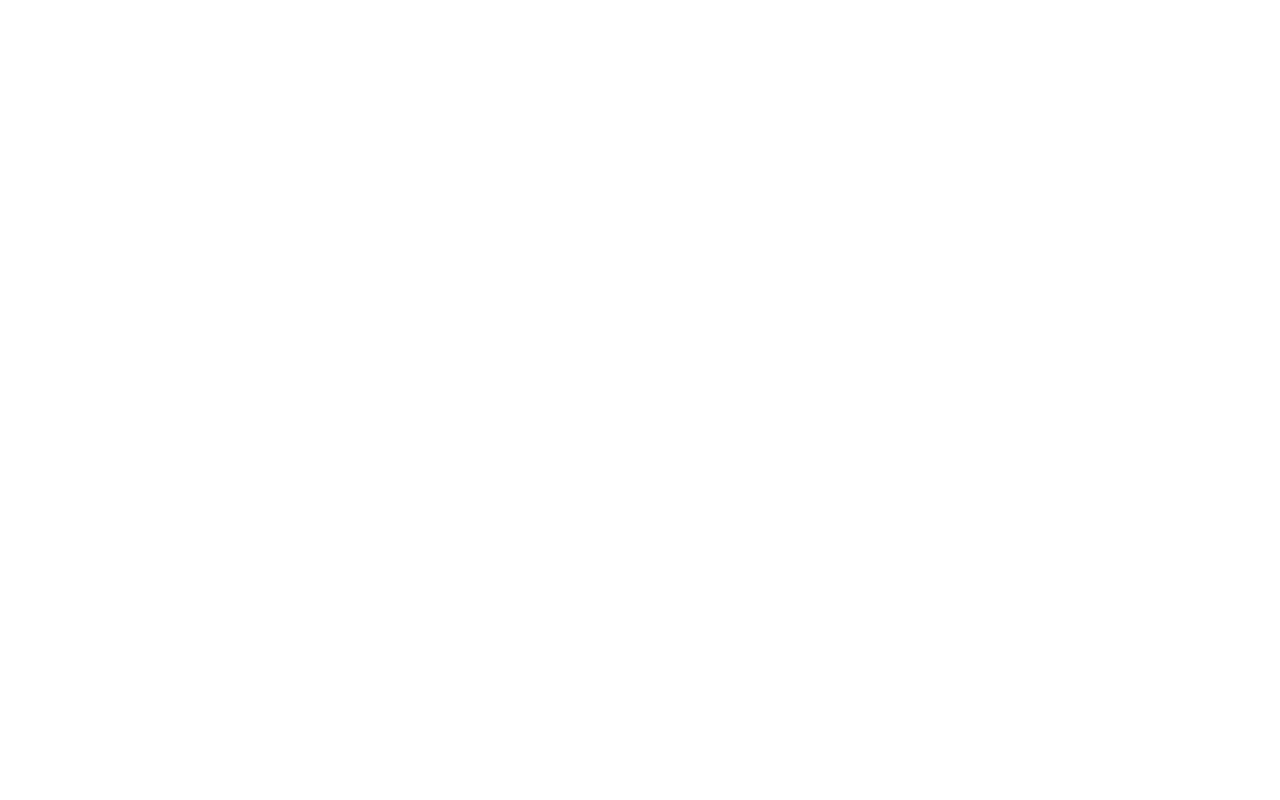
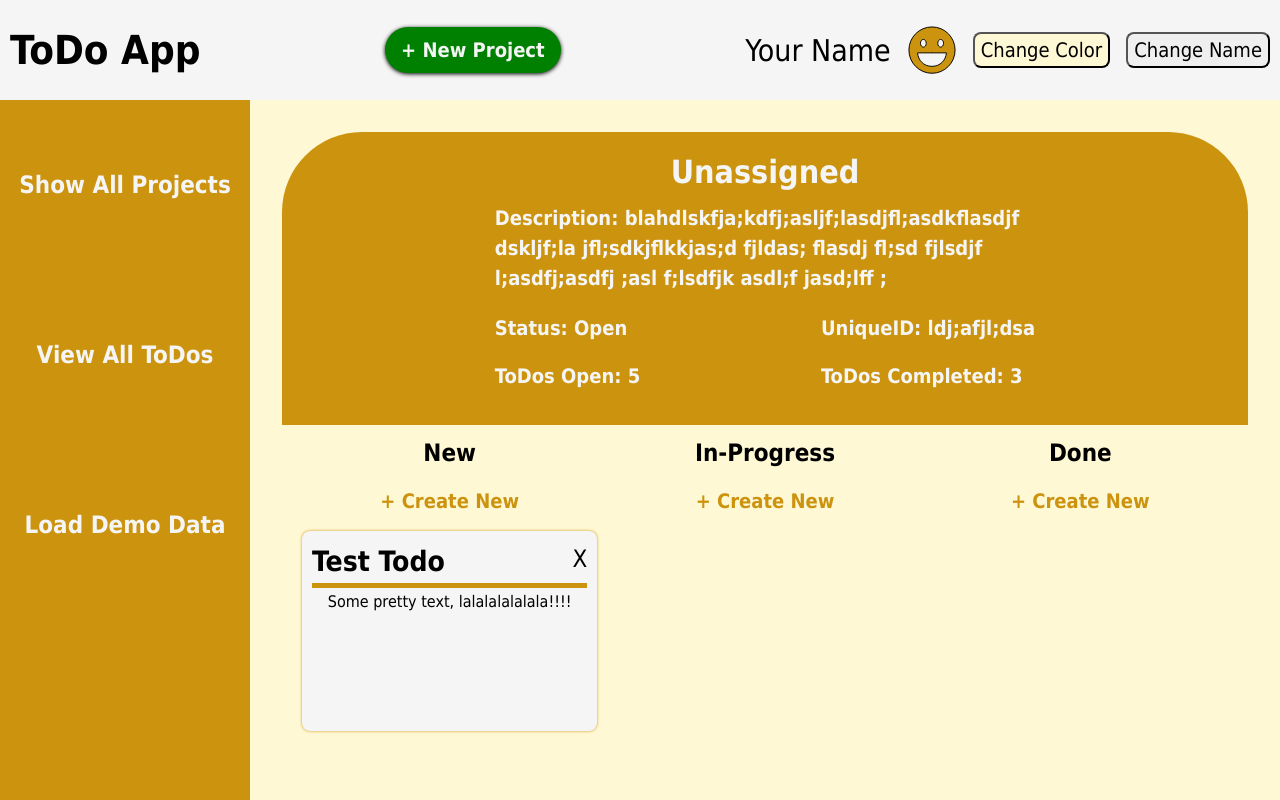
Before and after one commit to baaramuser123/odin-to-do-list, a website built with webpack: page src/template.html in a window 1280 px wide. Built offline with nearby package versions, Linux system fonts and the light colour scheme.

Commit message:
complete initial styling

```diff
--- a/package.json
+++ b/package.json
@@ -4,7 +4,9 @@
   "description": "",
   "main": "index.js",
   "scripts": {
-    "test": "echo \"Error: no test specified\" && exit 1"
+    "test": "echo \"Error: no test specified\" && exit 1",
+    "build": "webpack",
+    "dev": "webpack serve"
   },
   "repository": {
     "type": "git",
--- a/src/style.css
+++ b/src/style.css
@@ -0,0 +1,299 @@
+:root {
+    --chosen-color-main: #cc930f;
+
+    /* --chosen-color-main: rgb(249, 225, 168); */
+    --chosen-color-dull: rgb(255, 248, 213);
+    --nav-color: whitesmoke;
+}
+
+
+
+.main-color{
+    background-color: var(--chosen-color-main);
+}
+
+.dull-color{
+    background-color: var(--chosen-color-dull);
+}
+
+#owner-icon{
+    width: 50px;
+    stroke: black;
+    fill: var(--chosen-color-main);
+    align-self: center;
+}
+
+body {
+    min-height: 100vh;
+    display: flex;
+    justify-content: stretch;
+    font-family:  Tahoma, Geneva, Verdana, sans-serif;
+}
+
+#container {
+    min-width: 100vw;
+    display: grid;
+    grid-template-rows: 100px 1fr;
+    grid-template-columns: 250px 1fr;
+}
+
+header {
+    grid-column:1/3;
+    display: flex;
+    justify-content: space-between;
+    align-items: center;
+    font-size: 1.25em;
+    padding: 10px;
+    background-color: var(--nav-color);
+}
+
+#title {
+    font-size: 2em;
+    font-weight: 900;
+}
+
+#new-project-button {
+    background-color: green;
+    color: var(--nav-color);
+    font-weight: bold;
+    padding: 0.5rem 1rem;
+    border-width: 0px;
+    border-radius: 50rem;
+    box-shadow: 0px 1px 4px black;
+
+}
+
+#new-project-button:hover {
+    background-color: hsl(120, 100%, 20%);
+}
+
+#profile-bundle{
+    display:flex;
+    gap: 1rem;
+    align-items: center;
+}
+
+#profile-bundle>div:first-child {
+    /* color: white; */
+    font-size: 1.5em;
+}
+
+#profile-bundle>button {
+    border-radius: 0.4em;
+}
+
+
+#profile-bundle>button:hover {
+    background-color: white;
+}
+
+#sidebar {
+}
+
+#sidebar>button {
+    width: 100%;
+    height: 70px;
+    margin: 50px 0px;
+    font-size: 1.5em;
+    font-weight: 900;
+    background-color: transparent;
+    border-width: 0px;
+    color: var(--nav-color);
+}
+
+#sidebar>button:hover {
+    background-color: var(--chosen-color-dull);
+    color: var(--chosen-color-main);
+}
+
+#content-wrapper {
+    overflow: hidden;
+}
+
+#content {
+
+    padding: 2em;
+    width:100%;
+    /* background-color: lightpink; */
+}
+
+.grid-general {
+    display:grid;
+    grid-template-columns: repeat(auto-fill, minmax(250px, 1fr));
+    grid-auto-flow: row;
+    gap: 20px;
+
+}
+
+#project-header {
+    color: var(--nav-color);
+    font-weight: 900;
+    background-color: var(--chosen-color-main);
+    padding: 1em 2em;
+    border-radius: 5em 5em 0em 0em;
+    width: 100%;
+    display: grid;
+    grid-template-rows: 1fr 2fr 3rem 3rem;
+    grid-template-columns: 1fr max-content 1fr max-content 1fr;
+}
+
+#desc, #project-header>h1 {
+    grid-column: 1/6;
+
+}
+
+ #project-header>h1 {
+    text-align: center;
+    font-size: 2rem;
+ }
+
+ #project-header>div {
+    font-size: 1.25em;
+ }
+
+ .col1{
+    grid-column: 2;
+ }
+ .col2{
+    grid-column: 4;
+ }
+
+ #project-header>#desc {
+    grid-column: 2/5;
+    margin-bottom: 1em;
+ }
+
+
+ #status-columns {
+    /* display: grid;
+    grid-auto-flow: column;
+    grid-auto-columns: minmax(200px, 350px);
+    overflow: auto;
+    background-color: green;
+    min-height: 400px;
+    text-align: center;
+    padding: 10px 20px;
+    gap: 10px; */
+    text-align: center;
+    display:flex;
+    flex-wrap: nowrap;
+    justify-content: space-around;
+    /* background-color: green; */
+    overflow: auto;
+    padding: 10px 20px;
+    gap: 20px;
+ }
+
+ #status-columns>div {
+    flex:1 0 250px;
+    max-width: 350px;
+    /* background-color: white; */
+ }
+
+ #all-todo>.newTodo {
+    height: 200px;
+    align-content: center;
+ }
+
+ #all-todo>.todo {
+    width: 100%;
+ }
+
+ .newTodo {
+    background-color: transparent;
+    color: var(--chosen-color-main);
+    /* margin-top: 1em; */
+    width: 100%;
+    height: 3em;
+    border: none;
+    font-size: 1.25em;
+    font-weight: 900;
+    transition: transform .2s;
+ }
+
+
+
+ .newTodo:hover {
+    transform: scale(1.2);
+ }
+
+ .todo {
+    display: grid;
+    min-height: 200px;
+    grid-template-rows: max-content 1fr;
+    background-color: var(--nav-color);
+    gap: 2px;
+    border-radius: 0.5em;
+    /* border: 2px solid black; */
+    box-shadow: 0px 0px 3px var(--chosen-color-main);
+    transition: transform .2s;
+    margin: 0 auto;
+    padding: 10px;
+    transform: rotate(0deg);
+
+ }
+
+ .todo:hover {
+    transform: scale(1.05);
+ }
+
+ .todo>* {
+    background-color: transparent;
+ }
+
+ .todo-title {
+    border-bottom: 5px solid var(--chosen-color-main);
+    font-size: 1.5em;
+    display: flex;
+    justify-content: space-between;
+ }
+
+ .edit-button {
+    border-top: 2px solid white;
+    border-right: 1px solid white;
+    border-bottom: 0px;
+    border-left: 0px;
+    color: black;
+    width: 50%;
+    position:absolute;
+    font-size: 1.5em;
+    /* left: 0; */
+    bottom: 0%;
+    opacity: 0;
+    /* visibility: hidden; */
+
+ }
+
+ .todo>.edit-button:hover {
+    background-color: yellow;
+    opacity:1;
+ }
+
+ .complete-button {
+    border-top: 2px solid white;
+    border-right: 0px;
+    border-bottom: 0px;
+    border-left: 1px solid white;
+    color: black;
+    width: 50%;
+    position:absolute;
+    font-size: 1.5em;
+    bottom: 0%;
+    right: 0%;
+    /* visibility: hidden; */
+    opacity:0;
+
+ }
+
+ .todo:hover>button {
+    opacity: 0.5;
+ }
+
+ .todo>.complete-button:hover {
+    background-color: green;
+    opacity:1;
+ }
+
+ .delete-button:hover {
+    color: red;
+ }
--- a/src/template.html
+++ b/src/template.html
@@ -3,9 +3,84 @@
 <head>
     <meta charset="UTF-8">
     <meta name="viewport" content="width=device-width, initial-scale=1.0">
-    <title>Template</title>
+    <title>ToDo App</title>
 </head>
 <body>
+<div id="container">
+    <header>
+        <div id="title">ToDo App</div>
+        <button id="new-project-button">+ New Project</button>
+        <div id="profile-bundle">
+            <div id="owner-name">Your Name</div>
+            <div id="owner-icon">
+                <svg xmlns="http://www.w3.org/2000/svg" viewBox="0 0 52 52">
+                    <path d="M50,26.1 C50,39.4 39.2448133,50.2 26,50.2 C12.7551867,50.2 2,39.4 2,26.1 C2,12.8 12.7551867,2 26,2 C39.2448133,2 50,12.8 50,26.1 Z M17,15 C15.3255814,15 14,16.7674419 14,19 C14,21.2325581 15.3255814,23 17,23 C18.6744186,23 20,21.2325581 20,19 C20,16.7674419 18.6744186,15 17,15 Z M35,15 C33.3255814,15 32,16.7674419 32,19 C32,21.2325581 33.3255814,23 35,23 C36.6744186,23 38,21.2325581 38,19 C38,16.7674419 36.6744186,15 35,15 Z M11,29 C11.6320591,36.6439458 17.1578483,43 25.9212267,43 C34.684605,43 40.3679409,36.6439458 41,29 C38.1939694,29 33.1939694,29 26,29 C18.8060306,29 13.8060306,29 11,29 Z"/>
+                </svg>
+            </div>
+            <button class="dull-color">Change Color</button>
+            <button>Change Name</button>
+        </div>
+    </header>
+    <div id="sidebar" class="main-color">
+        <button id="view-projects">Show All Projects</button>
+        <button id="view-todos">View All ToDos</button>
+        <button id="demo-data-button">Load Demo Data</button>
+    </div>
+    <div id="content-wrapper" class="dull-color">
+        <div id="content" class="dull-color">
 
+            <!--  -->
+            <!-- Display All ToDos -->
+            <!--  -->
+            <!-- <div id="all-todo" class="grid-general">
+                <button class="newTodo" data-status="new">+ Create New</button>
+                <div class="todo">
+                    <div class="todo-title">
+                        <h3>Test Todo</h3>
+                        <div class="delete-button" data-uid="test123">X</div>
+                    </div>
+                    <div>Some pretty text, lalalalalalala!!!!</div>
+                    <button class="edit-button" data-uid="test123">edit</button>
+                    <button class="complete-button" data-uid="test123">complete</button>
+                </div>
+            </div> -->
+
+            <!--                 -->
+            <!-- Display Project -->
+            <!--                 -->
+            <div id="project-header">
+                <h1>Unassigned</h1>
+                <div id="desc">Description: blahdlskfja;kdfj;asljf;lasdjfl;asdkflasdjf dskljf;la jfl;sdkjflkkjas;d fjldas; flasdj fl;sd fjlsdjf l;asdfj;asdfj ;asl f;lsdfjk asdl;f jasd;lff ;</div>
+                <div class="col1">Status: Open</div>
+                <div class="col2">UniqueID: ldj;afjl;dsa</div>
+                <div class="col1">ToDos Open: 5</div>
+                <div class="col2">ToDos Completed: 3</div>
+            </div>
+            <div id="status-columns">
+                <div id="new">
+                    <h2>New</h2>
+                    <button class="newTodo" data-status="new">+ Create New</button>
+                    <div class="todo">
+                        <div class="todo-title">
+                            <h3>Test Todo</h3>
+                            <div class="delete-button" data-uid="test123">X</div>
+                        </div>
+                        <div>Some pretty text, lalalalalalala!!!!</div>
+                        <button class="edit-button" data-uid="test123">edit</button>
+                        <button class="complete-button" data-uid="test123">complete</button>
+                    </div>
+                </div>
+                <div id="in-progress">
+                    <h2>In-Progress</h2>
+                    <button class="newTodo" data-status="in-progress">+ Create New</button>
+                </div>
+                <div id="done">
+                    <h2>Done</h2>
+                    <button class="newTodo" data-status="done">+ Create New</button>
+                </div>
+            </div>
+        </div>
+    </div>
+</div>
 </body>
 </html>
```
